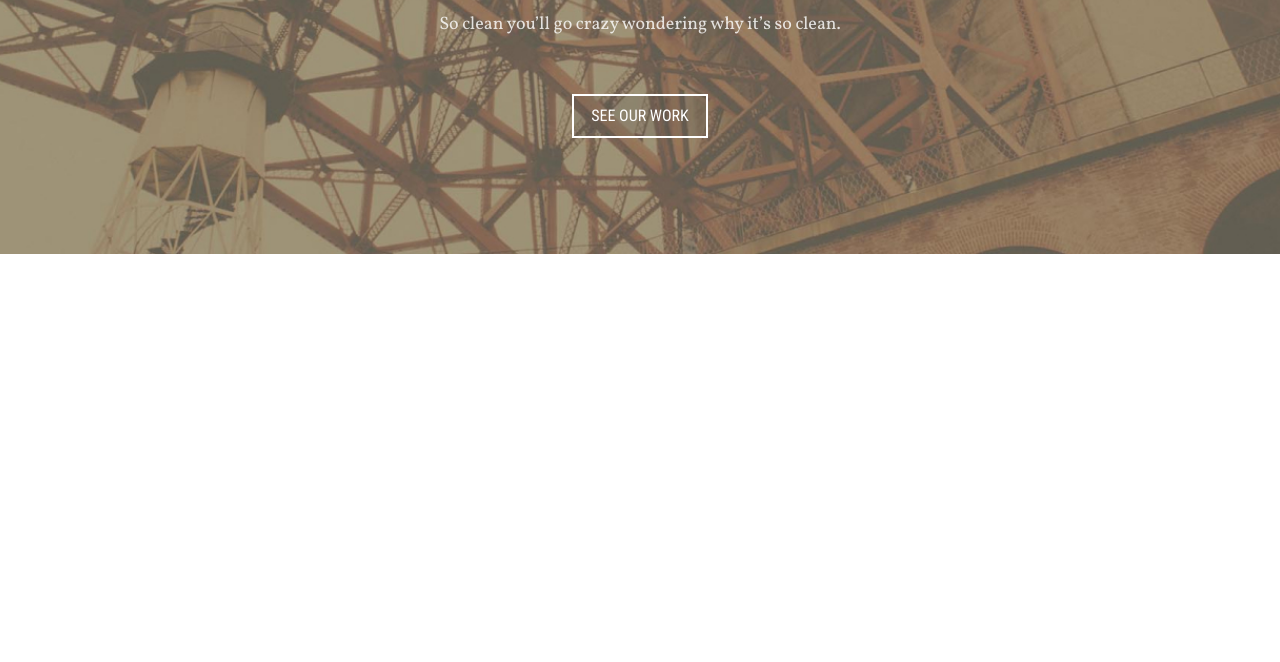
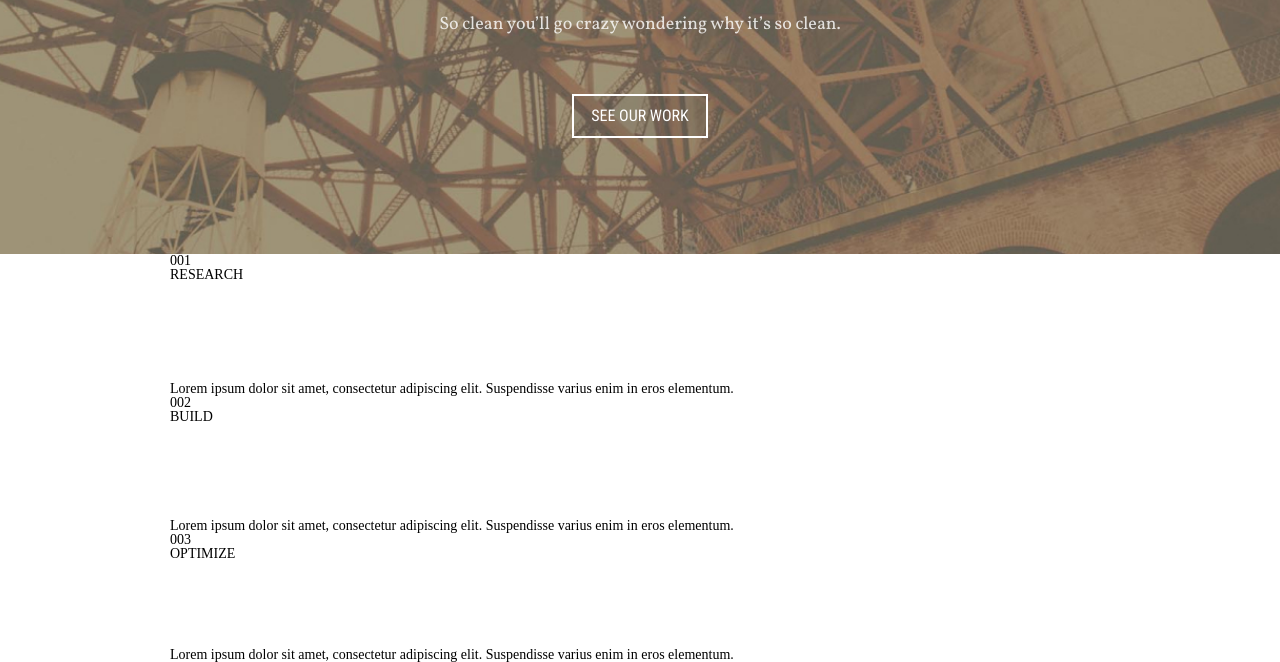
Before and after one commit to Daniil-gavrilooov/stone, a plain HTML site: page app/index.html in a window 1280 px wide. Shown: the part 329-991 px from the top of the page. Before the commit the page ends 800 px from the top, so only its background shows below. Drawn offline with Linux system fonts and the light colour scheme.

Commit message:
add html section (stages)

```diff
--- a/app/index.html
+++ b/app/index.html
@@ -78,6 +78,69 @@
         </div>
     </header>
 
+    <main class="main">
+        <section class="stages">
+            <div class="container">
+                <div class="stages__content">
+                    <div class="stages__item">
+
+                        <p class="stages__itrem-num">
+                            001
+                        </p>
+
+                        <h5 class="stages__item-title">
+                            RESEARCH
+                        </h5>
+
+                        <div class="stages__item-img">
+                            <img src="images/stages__icon 1.svg" alt="">
+                        </div>
+
+                        <p class="stages__item-text">
+                            Lorem ipsum dolor sit amet, consectetur adipiscing elit. Suspendisse varius enim in eros elementum.
+                        </p>
+                    </div>
+                    <div class="stages__item">
+
+                        <p class="stages__itrem-num">
+                            002
+                        </p>
+
+                        <h5 class="stages__item-title">
+                            BUILD
+                        </h5>
+
+                        <div class="stages__item-img">
+                            <img src="images/stages__icon 2.svg" alt="">
+                        </div>
+
+                        <p class="stages__item-text">
+                            Lorem ipsum dolor sit amet, consectetur adipiscing elit. Suspendisse varius enim in eros elementum.
+                        </p>
+                    </div>
+                    <div class="stages__item">
+
+                        <p class="stages__itrem-num">
+                            003
+                        </p>
+
+                        <h5 class="stages__item-title">
+                            OPTIMIZE
+                        </h5>
+
+                        <div class="stages__item-img">
+                            <img src="images/stages__icon 3.svg" alt="">
+                        </div>
+
+                        <p class="stages__item-text">
+                            Lorem ipsum dolor sit amet, consectetur adipiscing elit. Suspendisse varius enim in eros elementum.
+                        </p>
+                    </div>
+                </div>
+            </div>
+        </section>
+    </main>
+
     <script src="js/main.min.js"></script>
 </body>
 
```
Also changed, not shown: app/images/stages__icon 1.svg (added), app/images/stages__icon 2.svg (added), app/images/stages__icon 3.svg (added).
